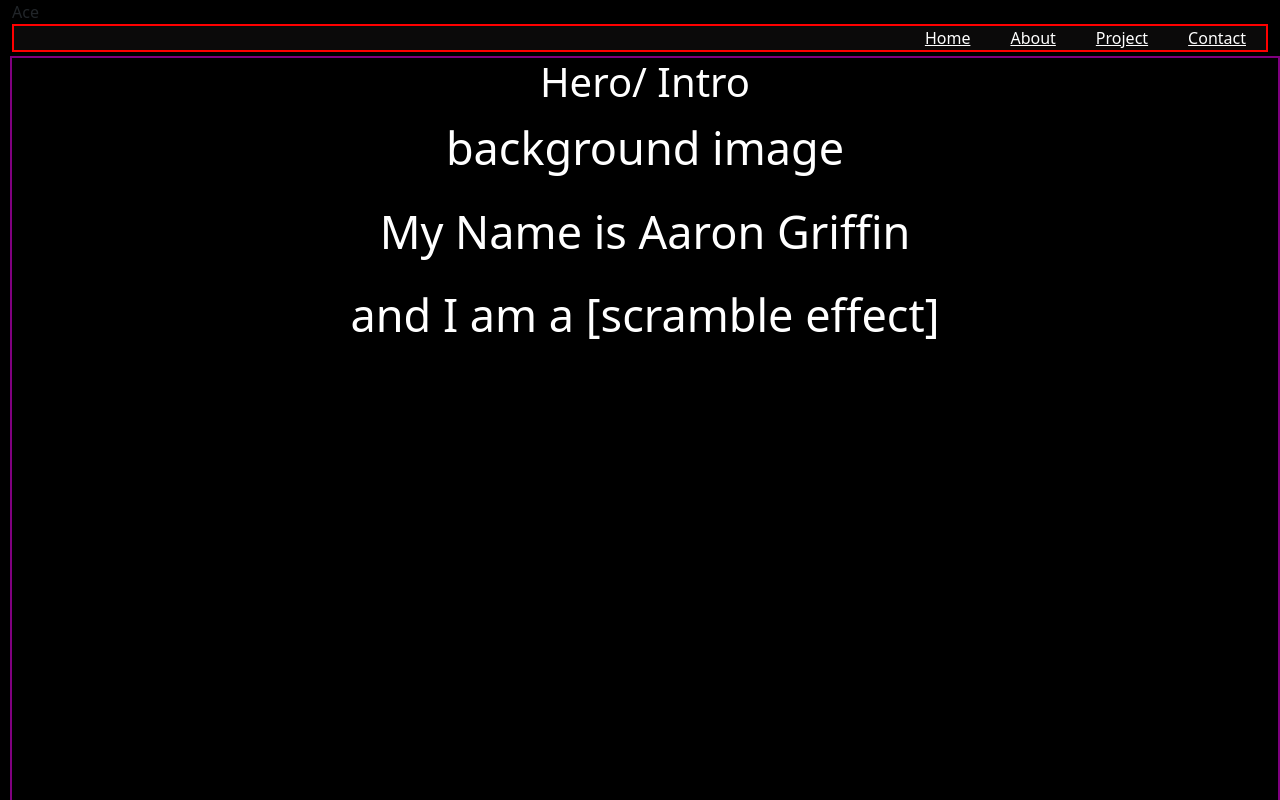
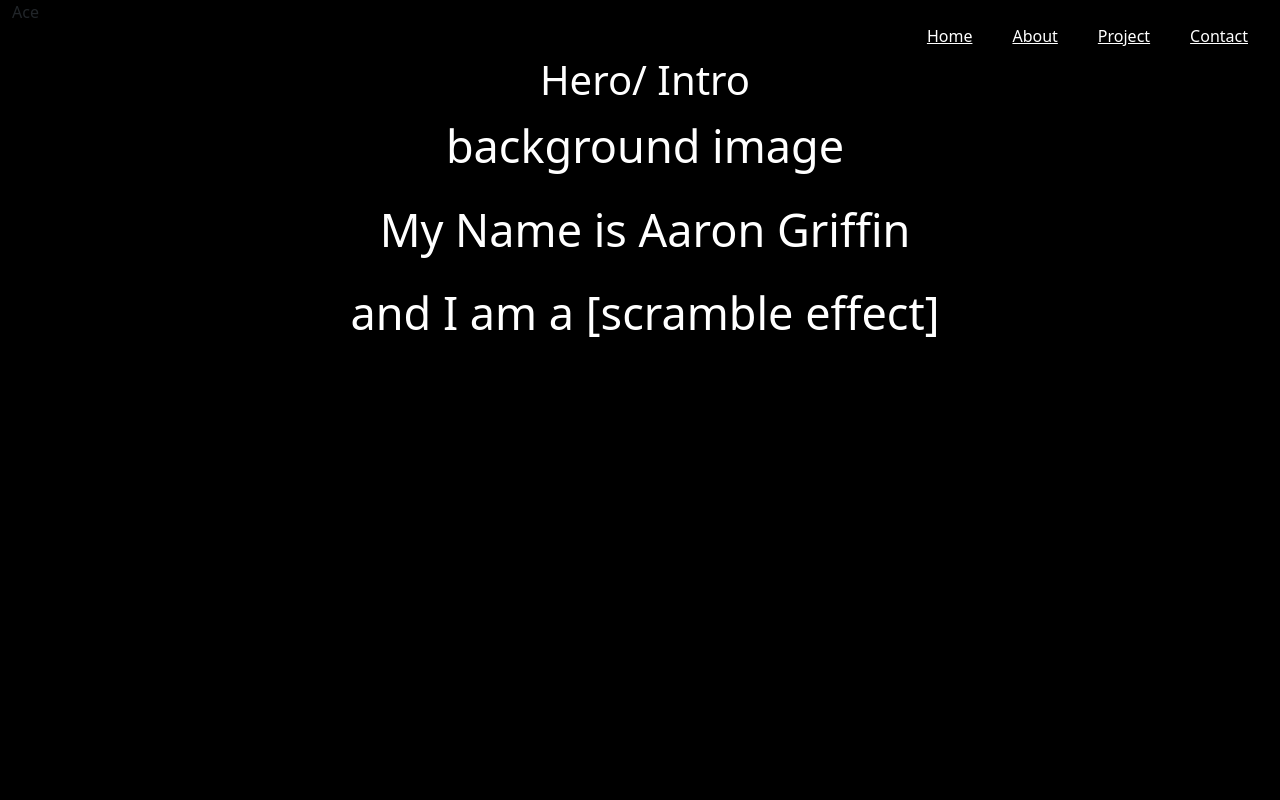
Before and after one commit to Ace-86/portfolio, a React (Create React App) app: page / in a window 1280 px wide. Shown: the top 800 px of the page. Built offline with nearby package versions, Linux system fonts and the light colour scheme.

Commit message:
style updated

```diff
--- a/src/components/styles/About.css
+++ b/src/components/styles/About.css
@@ -1,5 +1,3 @@
 .about {
     border: 2px solid purple;
-    /* border: 2px solid blue;
-    height: 1200px; */
 }
--- a/src/components/styles/Contact.css
+++ b/src/components/styles/Contact.css
@@ -2,6 +2,6 @@
     display: grid;
     width: 100%;
     height: 100%;
-    border: 2px solid purple;
+    /* border: 2px solid purple; */
     color: white
 }
--- a/src/components/styles/Footer.css
+++ b/src/components/styles/Footer.css
@@ -2,10 +2,8 @@
     display: flex;
     justify-content: center;
     background-color: rgb(0, 0, 0);
-    border-top:2px solid red;
-    /* position: fixed; */
+    /* border-top:2px solid red; */
     width: 100%;
-    /* height: 100%; */
     bottom: 0;
     color: white;
     font-size: 25px;
--- a/src/components/styles/Hero.css
+++ b/src/components/styles/Hero.css
@@ -2,7 +2,7 @@
     display: flex;
     flex-direction: column;
     align-items: center;
-    border: 2px solid purple;
+    /* border: 2px solid purple; */
     width: 100%;
     height: 100%;
     color: rgb(255, 255, 255);
--- a/src/components/styles/NavBar.css
+++ b/src/components/styles/NavBar.css
@@ -1,19 +1,9 @@
-/* .navbar-fixed {
-    position: sticky;
-    top: 0; */
-/* } */
-
 .style-nav {
     display: flex;
     flex-direction: row;
     list-style: none;
-    /* text-decoration: none; */
     justify-content: end;
     width: 100%;
-    /* position: sticky;
-    top: 0; */
-    border: 2px solid red;
-    background-color: rgba(34, 32, 32, 0.329);
 }
 
 .home-style:hover,
@@ -24,9 +14,12 @@
     color: lightblue
 }
 
-
-
 .link {
     color: rgb(255, 255, 255);
     margin: 20px;
 }
+
+.social-links {
+    display: flex;
+    justify-content: end;
+}
--- a/src/components/styles/Project.css
+++ b/src/components/styles/Project.css
@@ -2,10 +2,9 @@
     display: flex;
     background-color: black;
     color: white;
-    border: 2px solid purple;
+    /* border: 2px solid purple; */
     height: 100%;
     width: 100%;
-    /* background-color: rgba(44, 43, 43, 0.452); */
 }
 
 .project-container {
@@ -21,8 +20,6 @@
   }
 
 .carousel-inner {
-    /* display: flex;
-    justify-content: start; */
     width: 680px;
     height: 360px;
 }
```
